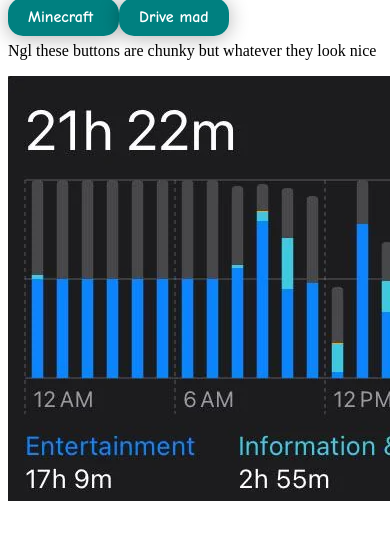
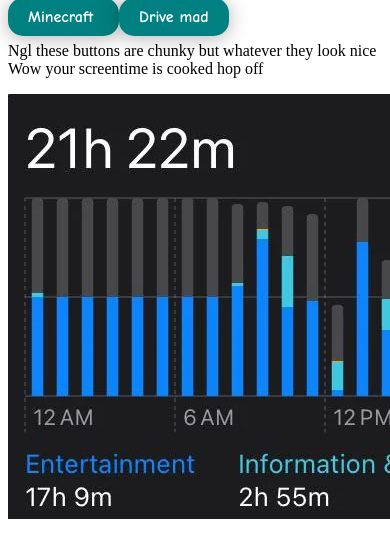
Before and after one commit to wasd-mash/wasd-mash.github.io, a plain HTML site: page index.html in a window 390 px wide. Shown: the top 558 px of the page. Drawn offline with Linux system fonts and the light colour scheme.

Commit message:
Get a life
HOP OFF THA PHONE

```diff
--- a/index.html
+++ b/index.html
@@ -69,6 +69,7 @@
 }
 </style>
 
-    <p>Ngl these buttons are chunky but whatever they look nice</p>
+    <p>Ngl these buttons are chunky but whatever they look nice
+    Wow your screentime is cooked hop off</p>
 
 <img src="screentime.png" alt="not my screentime">
```
